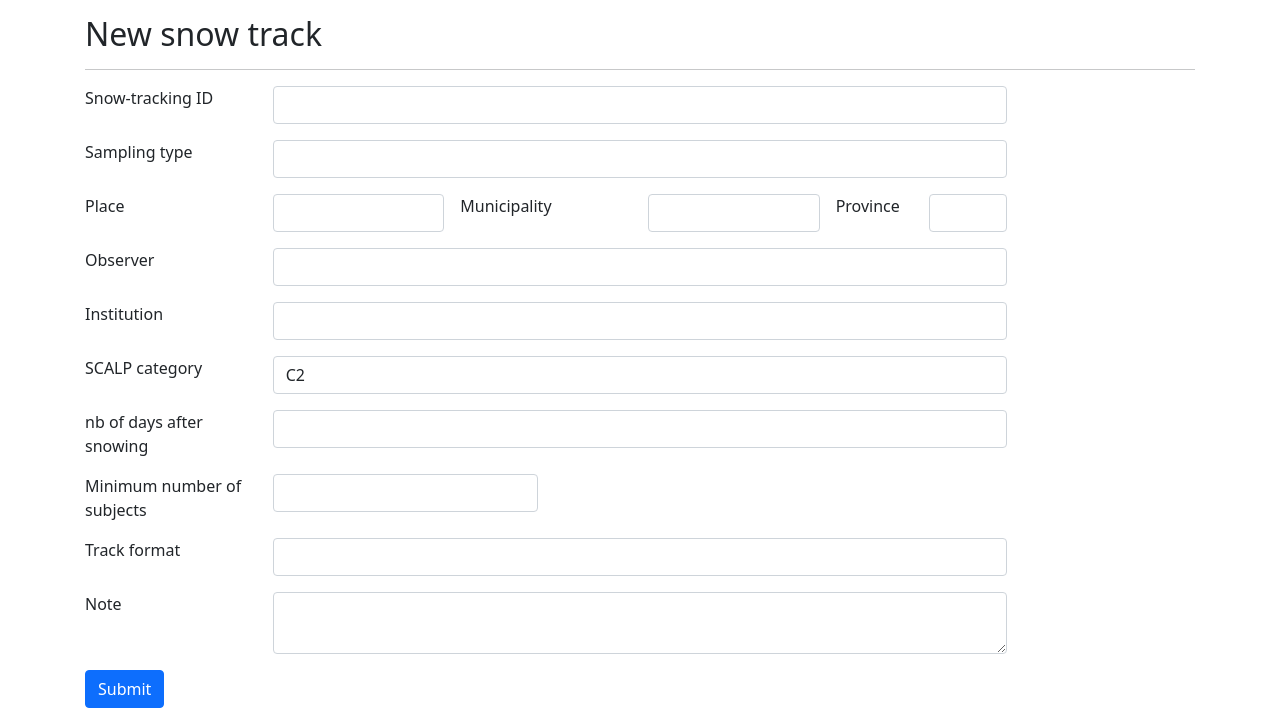
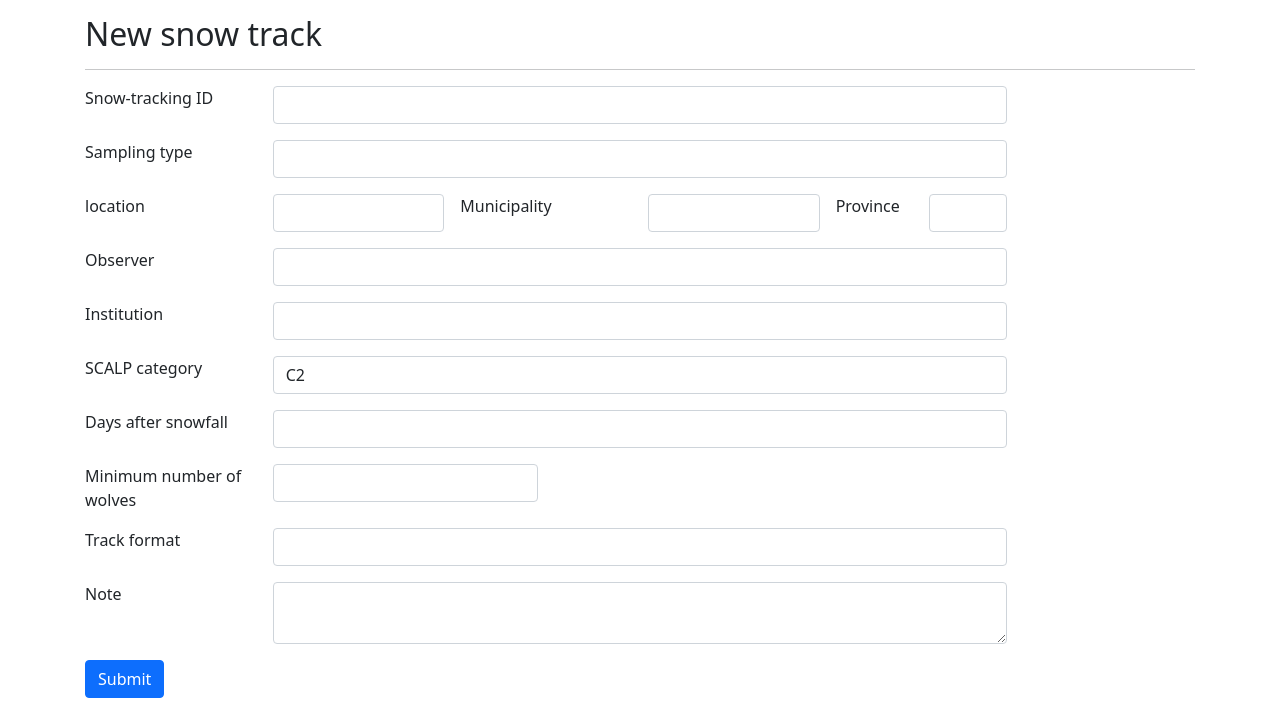
Before and after one commit to olivierfriard/wolfdb, a Flask app: page /new_snowtrack in a window 1280 px wide. Shown: the part 188-896 px from the top of the page. Run offline with Flask 2, Linux system fonts and the light colour scheme; data that the repository does not hold is empty; parts of the project's set-up code (start-up, migrations or seed data) failed here and were passed over; some libraries are stand-ins or nearby versions.

Commit message:
some work

```diff
--- a/path.py
+++ b/path.py
@@ -42,11 +42,13 @@ class Path(Form):
 
 
     transect_id = SelectField("Transect ID", validators=[Required()])
+
     date = StringField("Date", validators=[Required(), iso_date_validator])
-    # sampling_season = StringField("Sampling season", [])
 
     completeness  = StringField("Completeness", validators=[integer_validator,])
+    completeness = SelectField("Completeness", choices=[('', ''),('25', '25'), ('50', '50'), ('100', '100')], default="")
 
     observer = StringField("Observer", [])
     institution = StringField("Institution", [])
+
     note = TextAreaField("Note", [])
--- a/paths_bp/paths.py
+++ b/paths_bp/paths.py
@@ -142,7 +142,8 @@ def edit_path(path_id):
                     [path_id])
         default_values = cursor.fetchone()
 
-        form = Path(transect_id=default_values["transect_id"],)
+        form = Path(transect_id=default_values["transect_id"],
+                    completeness=default_values["completeness"])
         # get id of all transects
         form.transect_id.choices = [("", "")] + [(x, x) for x in fn.all_transect_id()]
 
--- a/paths_bp/templates/new_path.html
+++ b/paths_bp/templates/new_path.html
@@ -53,8 +53,8 @@
 
 <div class="mb-3">
     <div class="row g-3 align-items-top"><div class="col-2">{{ form.completeness.label }}
-    </div><!-- col --><div class="col-8">
-    {{ form.completeness(size=16, class="form-control", value=default_values["completeness"]) }}
+    </div><div class="col-8">
+    {{ form.completeness(class="form-control", value=default_values["completeness"]) }}
     {% for message in form.completeness.errors %}<div style="color:#ff0000;">{{ message }}</div>{% endfor %}
 
 </div></div>
--- a/scat.py
+++ b/scat.py
@@ -46,7 +46,7 @@ class Scat(Form):
     path_id = SelectField("Path ID")
     snowtrack_id = SelectField("Snow-tracking ID")
 
-    place = StringField("Place", [])
+    location = StringField("Location", [])
     municipality = StringField("Municipality", [])
     province = StringField("Province", [])
 
@@ -55,7 +55,7 @@ class Scat(Form):
     matrix = SelectField("Matrix", choices=[('', ''),('Yes', 'Yes'), ('No', 'No')], default="")
     collected_scat = SelectField("Collected scat", choices=[('', ''),('Yes', 'Yes'), ('No', 'No')], default="")
     scalp_category = SelectField("SCALP category", choices=[('C1', 'C1'), ('C2', 'C2'), ('C3', 'C3')], default="C2")
-    sample_genetic = SelectField("Sample genetic", choices=[('-', '-'),('Yes', 'Yes'), ('No', 'No')], default="-")
+    sample_genetic = SelectField("Sample genetic", choices=[('', ''),('Yes', 'Yes'), ('No', 'No')], default="")
     coord_east = StringField("Coordinate East", validators=[Required(), integer_validator])
     coord_north  = StringField("Coordinate North", validators=[Required(), integer_validator])
     coord_zone = SelectField("Zone", choices=[('32N', '32N'), ('33N', '33N')], default="32N")
--- a/scats_bp/templates/scats_list.html
+++ b/scats_bp/templates/scats_list.html
@@ -28,7 +28,7 @@
 <th>Sampling season</th>
 <th>Sampling type</th>
 
-<th>place</th>
+<th>location</th>
 <th>municipality</th>
 <th>province</th>
 <th>region</th>
@@ -78,7 +78,7 @@
     <td>{{ result['sampling_type'] }}</td>
 
 
-    <td>{{ result['place'] }}</td>
+    <td>{{ result['location'] }}</td>
     <td>{{ result['municipality'] }}</td>
     <td>{{ result['province'] }}</td>
     <td>{{ result['region'] }}</td>
--- a/scats_bp/templates/view_scat.html
+++ b/scats_bp/templates/view_scat.html
@@ -67,7 +67,7 @@
     {% endif %}
 
 </td></tr>
-<tr><td>Place</td><td>{{ results["place"] }}</td></tr>
+<tr><td>Location</td><td>{{ results["location"] }}</td></tr>
 <tr><td>Municipality</td><td>{{ results["municipality"] }}</td></tr>
 <tr><td>Province</td><td>{{ results["province"] }}</td></tr>
 <tr><td>Region</td><td>{{ results["region"] }}</td></tr>
--- a/snowtracks_bp/templates/new_snowtrack.html
+++ b/snowtracks_bp/templates/new_snowtrack.html
@@ -82,10 +82,10 @@
 <div class="mb-3">
 <div class="row g-3 align-items-top">
 
-    <div class="col-2">{{ form.place.label }}</div>
+    <div class="col-2">{{ form.location.label }}</div>
     <div class="col-2">
-        {{ form.place(size=16, class="form-control", value=default_values["place"]) }}
-        {% for message in form.place.errors %}<div style="color:#ff0000;">{{ message }}</div>{% endfor %}
+        {{ form.location(size=16, class="form-control", value=default_values["location"]) }}
+        {% for message in form.location.errors %}<div style="color:#ff0000;">{{ message }}</div>{% endfor %}
     </div>
 
 
@@ -136,10 +136,10 @@
 
 
 <div class="mb-3">
-    <div class="row g-3 align-items-top"><div class="col-2">{{ form.nb_days_after_snowing.label }}
+    <div class="row g-3 align-items-top"><div class="col-2">{{ form.days_after_snowfall.label }}
     </div><!-- col --><div class="col-8">
-    {{ form.nb_days_after_snowing(size=16, class="form-control", value=default_values["nb_days_after_snowing"]) }}
-    {% for message in form.nb_days_after_snowing.errors %}<div style="color:#ff0000;">{{ message }}</div>{% endfor %}
+    {{ form.days_after_snowfall(size=16, class="form-control", value=default_values["days_after_snowfall"]) }}
+    {% for message in form.days_after_snowfall.errors %}<div style="color:#ff0000;">{{ message }}</div>{% endfor %}
     </div></div>
 </div>
 
@@ -148,10 +148,10 @@
 <div class="mb-3">
 <div class="row g-3 align-items-top">
 
-    <div class="col-2">{{ form.min_number_subjects.label }}</div>
+    <div class="col-2">{{ form.minimum_number_of_wolves.label }}</div>
     <div class="col-3">
-    {{ form.min_number_subjects(size=16, class="form-control", value=default_values["min_number_subjects"]) }}
-    {% for message in form.min_number_subjects.errors %}<div style="color:#ff0000;">{{ message }}</div>{% endfor %}
+    {{ form.minimum_number_of_wolves(size=16, class="form-control", value=default_values["minimum_number_of_wolves"]) }}
+    {% for message in form.minimum_number_of_wolves.errors %}<div style="color:#ff0000;">{{ message }}</div>{% endfor %}
     </div>
 
 
--- a/snowtracks_bp/templates/view_snowtrack.html
+++ b/snowtracks_bp/templates/view_snowtrack.html
@@ -26,7 +26,7 @@
 <tr><td>Date</td><td>{{ results["date"] }}</td></tr>
 <tr><td>Sampling season</td><td>{{ results["sampling_season"] }}</td></tr>
 
-<tr><td>place</td><td>{{ results["place"] }}</td></tr>
+<tr><td>location</td><td>{{ results["location"] }}</td></tr>
 <tr><td>municipality</td><td>{{ results["municipality"] }}</td></tr>
 <tr><td>province</td><td>{{ results["province"] }}</td></tr>
 
@@ -36,8 +36,8 @@
 <tr><td>Scalp category</td><td>{{ results["scalp_category"] }}</td></tr>
 <tr><td>sampling_type</td><td>{{ results["sampling_type"] }}</td></tr>
 <tr><td>Transect ID</td><td><a href="/view_transect/{{ results['transect_id'] }}">{{ results['transect_id'] }}</a></td></tr>
-<tr><td>nb_days_after_snowing</td><td>{{ results['nb_days_after_snowing'] }}</td></tr>
-<tr><td>min_number_subjects</td><td>{{ results['min_number_subjects'] }}</td></tr>
+<tr><td>days after snowfall</td><td>{{ results['days_after_snowfall'] }}</td></tr>
+<tr><td>Minimum number of wolves</td><td>{{ results['minimum_number_of_wolves'] }}</td></tr>
 <tr><td>Track format</td><td>{{ results['track_format'] }}</td></tr>
 <tr><td>Notes</td><td>{{ results['note'] }}</td></tr>
 
--- a/track.py
+++ b/track.py
@@ -41,7 +41,7 @@ class Track(Form):
     #date = StringField("Date", validators=[Required(), iso_date_validator])
     #sampling_season = StringField("Sampling season", [])
 
-    place = StringField("Place", [])
+    location = StringField("location", [])
     municipality = StringField("Municipality", [])
     province = StringField("Province", [])
 
@@ -55,8 +55,8 @@ class Track(Form):
                                                           ('Systematic', 'Systematic')],
                                 default="")
 
-    nb_days_after_snowing = StringField("nb of days after snowing", validators=[integer_validator])
-    min_number_subjects = StringField("Minimum number of subjects", validators=[integer_validator])
+    days_after_snowfall = StringField("Days after snowfall", validators=[integer_validator])
+    minimum_number_of_wolves = StringField("Minimum number of wolves", validators=[integer_validator])
     track_format = StringField("Track format", [])
 
     note = TextAreaField("Note", [])
--- a/transect.py
+++ b/transect.py
@@ -29,7 +29,7 @@ class Transect(Form):
 
     transect_id = StringField("Transect ID", validators=[Required(),])
     sector = StringField("Sector", validators=[integer_validator])
-    place = StringField("Place", [])
+    location = StringField("location", [])
     municipality = StringField("Municipality", [])
     province = StringField("Province", [])
     #regione = StringField("Regione", [])
--- a/transects_bp/templates/new_transect.html
+++ b/transects_bp/templates/new_transect.html
@@ -49,10 +49,10 @@
 
 
 <div class="mb-3">
-    <div class="row g-3 align-items-top"><div class="col-2">{{ form.place.label }}
+    <div class="row g-3 align-items-top"><div class="col-2">{{ form.location.label }}
     </div><!-- col --><div class="col-8">
-    {{ form.place(size=16, class="form-control", value=default_values["place"]) }}
-    {% for message in form.place.errors %}<div style="color:#ff0000;">{{ message }}</div>{% endfor %}
+    {{ form.location(size=16, class="form-control", value=default_values["location"]) }}
+    {% for message in form.location.errors %}<div style="color:#ff0000;">{{ message }}</div>{% endfor %}
 
 </div></div>
 </div>
--- a/transects_bp/templates/transects_list.html
+++ b/transects_bp/templates/transects_list.html
@@ -22,7 +22,7 @@
 <tr>
 <th>Transect ID</th>
 <th>Sector</th>
-<th>place</th>
+<th>location</th>
 <th>municipality</th>
 <th>Province</th>
 <th>Region</th>
@@ -33,7 +33,7 @@
 
     <td><a href="/view_transect/{{ result['transect_id'] }}">{{ result['transect_id'] }}</a></td>
     <td>{{ result['sector'] }}</td>
-    <td>{{ result['place'] }}</td>
+    <td>{{ result['location'] }}</td>
     <td>{{ result['municipality'] }}</td>
     <td>{{ result['province'] }}</td>
     <td>{{ result['region'] }}</td>
```
Also changed, not shown: paths_bp/templates/paths_list.html (+6 -5 lines), scats_bp/scats.py (+4 -4 lines), scats_bp/templates/new_scat.html (+4 -4 lines), snowtracks_bp/snowtracks.py (+11 -11 lines), snowtracks_bp/templates/snowtracks_list.html (+6 -6 lines), transects_bp/templates/view_transect.html (+7 -7 lines), transects_bp/transects.py (+4 -4 lines).
